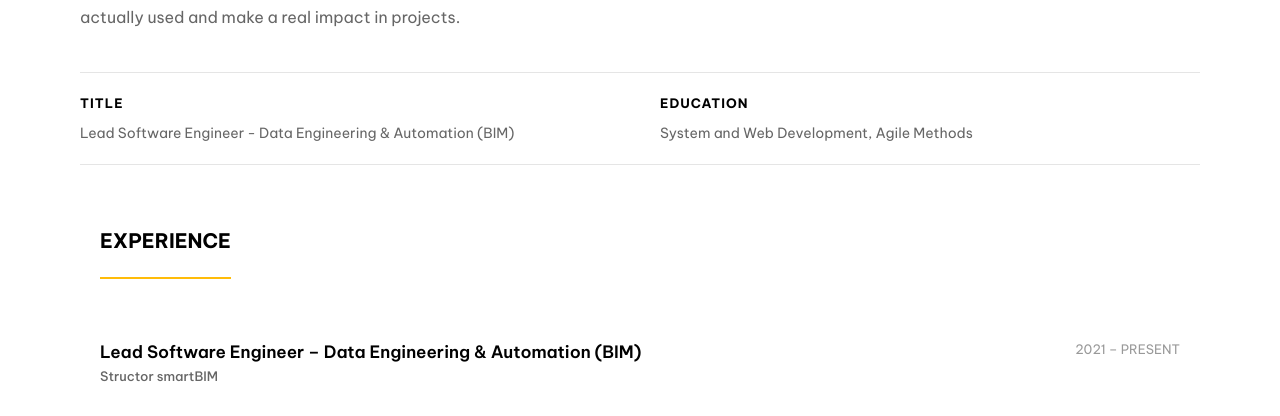
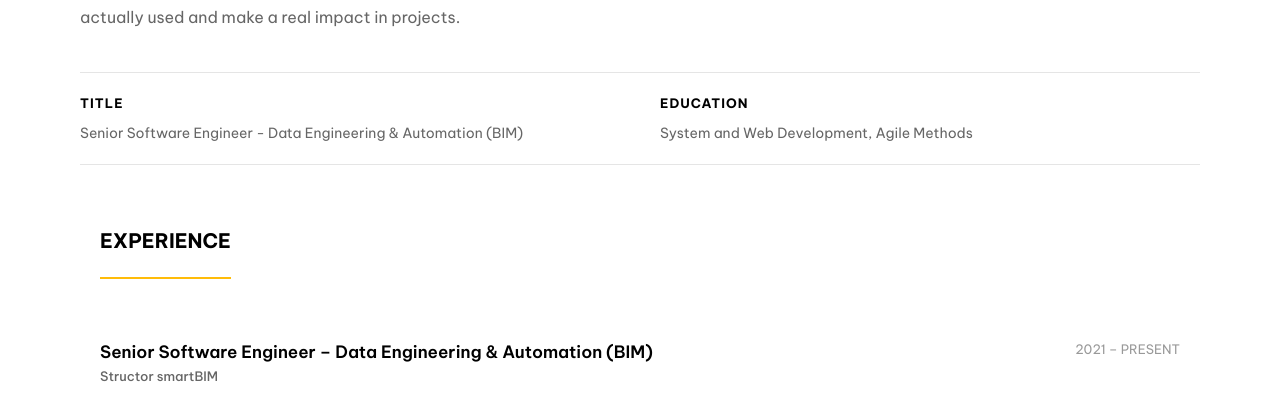
Before and after one commit to ketchupkungen/bjornohlsson-CV, a React (Vite) app: page / in a window 1280 px wide. Shown: the part 868-1284 px from the top of the page. Built offline with nearby package versions, Linux system fonts and the light colour scheme.

Commit message:
Update job title to Senior Software Engineer in Experience and Hero components

```diff
--- a/src/components/Experience.jsx
+++ b/src/components/Experience.jsx
@@ -39,7 +39,7 @@ export const Experience = ({ isSwedish }) => {
   // Experience data using plain strings for safer, cleaner rendering
   const experiences = [
     {
-      title: 'Lead Software Engineer – Data Engineering & Automation (BIM)',
+      title: 'Senior Software Engineer – Data Engineering & Automation (BIM)',
       period: isSwedish ? '2021 – NUVARANDE' : '2021 – PRESENT',
       company: 'Structor smartBIM',
       description: isSwedish
--- a/src/components/Hero.jsx
+++ b/src/components/Hero.jsx
@@ -128,7 +128,7 @@ export const Hero = ({ isSwedish }) => {
         <div className="info-grid info-grid-two">
           <div className="info-item">
             <span className="info-label">{isSwedish ? 'TITEL' : 'TITLE'}</span>
-            <span className="info-value">Lead Software Engineer - Data Engineering & Automation (BIM)</span>
+            <span className="info-value">Senior Software Engineer - Data Engineering & Automation (BIM)</span>
           </div>
           <div className="info-item">
             <span className="info-label">{isSwedish ? 'UTBILDNING' : 'EDUCATION'}</span>
```
